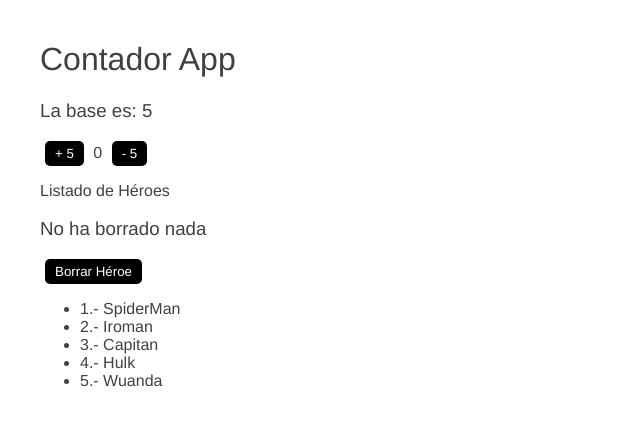
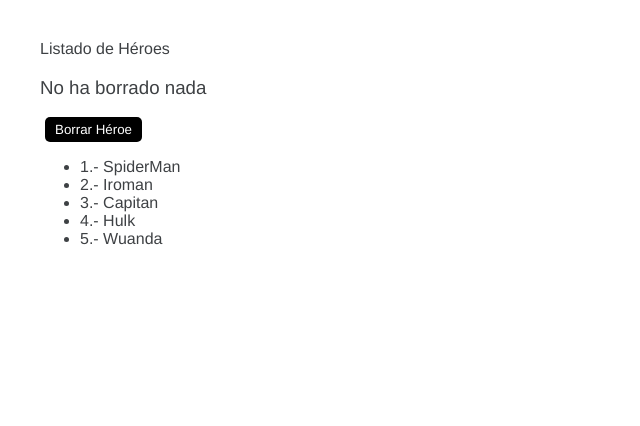
Before and after one commit to GonzZep/angular-basicos, an Angular app: page / in a window 1280 px wide. Shown: the top 426 px of the page, without its empty margins (0-640 px from the left). Built offline with nearby package versions, Linux system fonts and the light colour scheme.

Commit message:
Primer Commit

```diff
--- a/src/app/app.component.html
+++ b/src/app/app.component.html
@@ -1,4 +1,4 @@
 
-<app-contador></app-contador>
+<!-- <app-contador></app-contador> -->
  <!-- <app-heroe></app-heroe>  -->
 <app-listado></app-listado>
```
